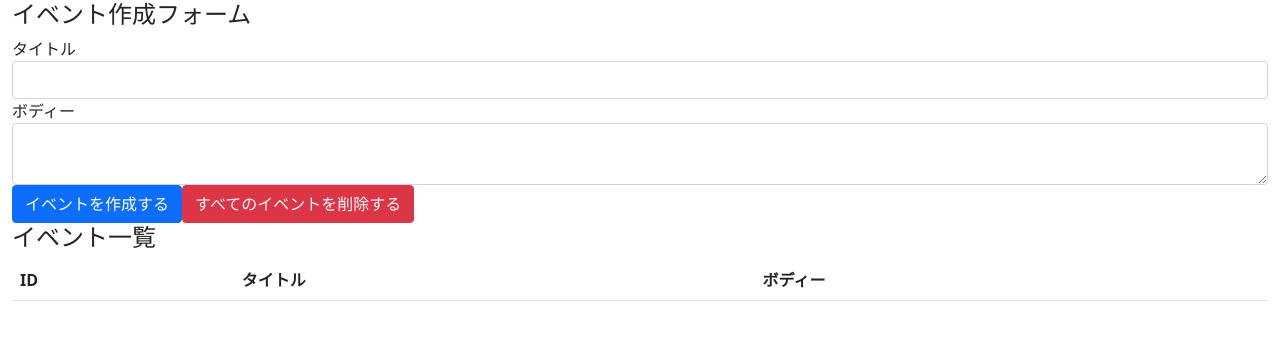
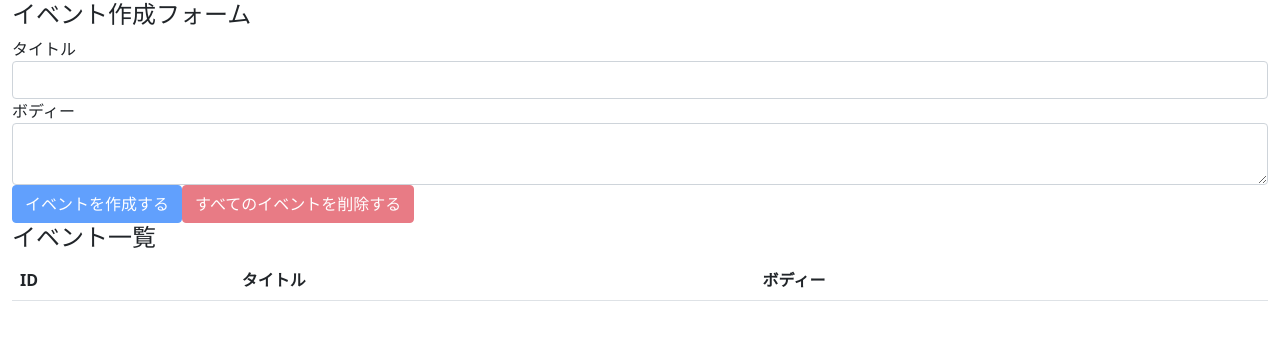
Before and after one commit to sy-19/react-hooks-101, a React (Create React App) app: page / in a window 1280 px wide. Shown: the top 340 px of the page. Built offline with nearby package versions, Linux system fonts and the light colour scheme.

Commit message:
implement all events deletion feature

```diff
--- a/src/components/App.js
+++ b/src/components/App.js
@@ -20,6 +20,14 @@ const App = () => {
     setBody('')
   }
 
+  const deleteAllEvents = e => {
+    e.preventDefault()
+    const result = window.confirm('全てのイベントを本当に削除しても良いですか？')
+    if (result) dispatch({ type: 'DELETE_ALL_EVENTS' })
+  }
+
+  const unCreatable = title === '' || body === ''
+
   return (
     <>
       <div className="container-fluid">
@@ -35,8 +43,8 @@ const App = () => {
             <textarea className="form-control" id="formEventBody" value={body} onChange={e => setBody(e.target.value)}/>
           </div>
 
-          <button className="btn btn-primary" onClick={addEvent}>イベントを作成する</button>
-          <button className="btn btn-danger">すべてのイベントを削除する</button>
+          <button className="btn btn-primary" onClick={addEvent} disabled={unCreatable}>イベントを作成する</button>
+          <button className="btn btn-danger" onClick={deleteAllEvents} disabled={state.length === 0}>すべてのイベントを削除する</button>
         </form>
 
         <h4>イベント一覧</h4>
--- a/src/components/event.js
+++ b/src/components/event.js
@@ -2,7 +2,8 @@ import React from "react";
 const Event = ({ dispatch, event }) => {
       const id = event.id
       const handleClickDeleteButton = () => {
-        dispatch({type: 'DELETE_EVENT', id:id})
+        const result = window.confirm(`イベント(id=${id})を本当に削除しても良いですか？`)
+        if (result) dispatch({type: 'DELETE_EVENT', id:id})
       }
       return (
         <tr>
```
